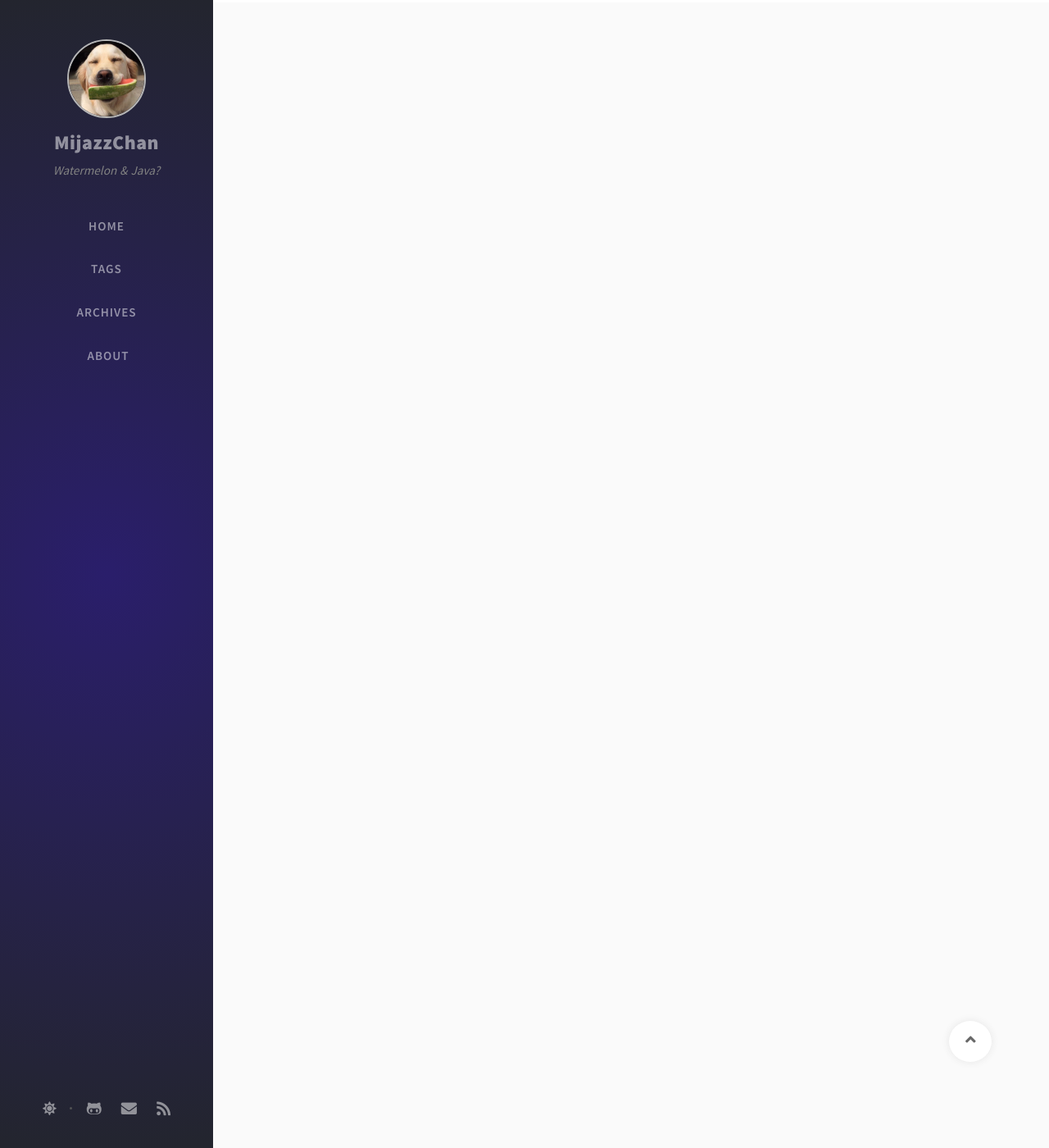
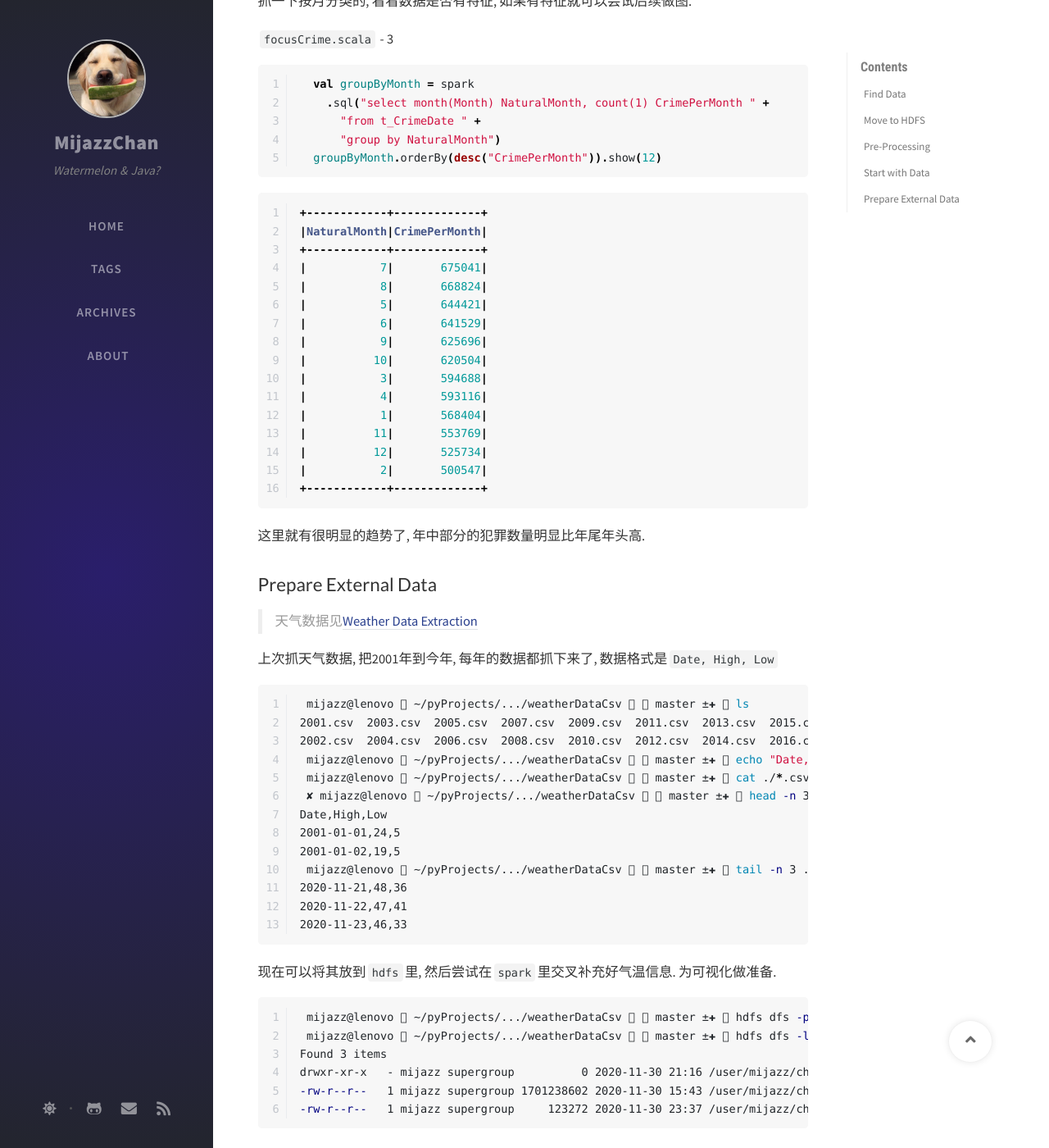
Before and after one commit to MijazzChan/MijazzChan.github.io, a Jekyll site: the page built from _posts/2020-11-29-Hadoop+Spark-Data-Practicing-EP4.md, in a window 1280 px wide and 1400 px high, scrolled down 11173 px. Shown: the whole window at 82% size. Built offline with Jekyll 4.4.1, drawn with Linux system fonts in a browser that asks for light colours; nearby versions of some CDN libraries; comment, search, counter and statistics services are not loaded; some of the changed text lies outside the part shown.

Commit message:
HadoopSparkEP4 finished

````diff
--- a/_posts/2020-11-29-Hadoop+Spark-Data-Practicing-EP4.md
+++ b/_posts/2020-11-29-Hadoop+Spark-Data-Practicing-EP4.md
@@ -470,3 +470,108 @@ only showing top 20 rows
 #### Crime Summary(Spark SQL)
 
 > `DataFrame`内操作也行, 抱着入门框架的心态, 硬上`Spark SQL`吧
+
+只看总的犯罪统计, 抓个靠前的十宗罪吧
+
+> 这里留了点代码, 到时候往Hive里面写或者往MariaDB里面写, 换到pyspark画图方便些.
+
+`focusCrime.scala` - 2
+
+> 注意的是: 要使用`spark sql`, `dataframe`或者`rdd`里面的东西要做成一个`View`, 就可以当成一个表做结构化查询了.
+
+```scala
+  data.createOrReplaceTempView("t_CrimeDate")
+
+  val eachCrimeSummary = spark.
+    sql("select Crime, count(1) Occurs " +
+      "from t_CrimeDate " +
+      "group by Crime")
+  // For Writing in CSV or Hive DB in further PySpark Usage
+//  eachCrimeSummary.write.option("header", true).csv("")
+  eachCrimeSummary.orderBy(desc("Occurs")).show(10)
+```
+
+```scala
++-------------------+-------+
+|              Crime| Occurs|
++-------------------+-------+
+|              THEFT|1522618|  # 偷窃
+|            BATTERY|1321333|  # 殴打
+|    CRIMINAL DAMAGE| 821509|  # 破坏(刑事)
+|          NARCOTICS| 733993|  # 毒品犯罪
+|            ASSAULT| 456288|  # 攻击
+|      OTHER OFFENSE| 447617|  # 其他侵犯
+|           BURGLARY| 406317|  # 非法入侵
+|MOTOR VEHICLE THEFT| 331980|  # 盗窃车辆
+| DECEPTIVE PRACTICE| 297519|  # 诈骗
+|            ROBBERY| 270936|  # 抢劫
++-------------------+-------+
+```
+
+#### Monthly Summary(Spark SQL)
+
+抓一下按月分类的, 看看数据是否有特征, 如果有特征就可以尝试后续做图.
+
+`focusCrime.scala` - 3
+
+```scala
+  val groupByMonth = spark
+    .sql("select month(Month) NaturalMonth, count(1) CrimePerMonth " +
+      "from t_CrimeDate " +
+      "group by NaturalMonth")
+  groupByMonth.orderBy(desc("CrimePerMonth")).show(12)
+```
+
+```scala
++------------+-------------+
+|NaturalMonth|CrimePerMonth|
++------------+-------------+
+|           7|       675041|
+|           8|       668824|
+|           5|       644421|
+|           6|       641529|
+|           9|       625696|
+|          10|       620504|
+|           3|       594688|
+|           4|       593116|
+|           1|       568404|
+|          11|       553769|
+|          12|       525734|
+|           2|       500547|
++------------+-------------+
+```
+
+这里就有很明显的趋势了, 年中部分的犯罪数量明显比年尾年头高.
+
+## Prepare External Data
+
+> 天气数据见[Weather Data Extraction](https://mijazzchan.github.io/posts/Weather-Data-Extraction/)
+
+上次抓天气数据, 把2001年到今年, 每年的数据都抓下来了, 数据格式是`Date, High, Low`
+
+```shell
+ mijazz@lenovo  ~/pyProjects/.../weatherDataCsv   master ±✚  ls
+2001.csv  2003.csv  2005.csv  2007.csv  2009.csv  2011.csv  2013.csv  2015.csv  2017.csv  2019.csv
+2002.csv  2004.csv  2006.csv  2008.csv  2010.csv  2012.csv  2014.csv  2016.csv  2018.csv  2020.csv
+ mijazz@lenovo  ~/pyProjects/.../weatherDataCsv   master ±✚  echo "Date,High,Low" > ./temperature.full.csv
+ mijazz@lenovo  ~/pyProjects/.../weatherDataCsv   master ±✚  cat ./*.csv >> ./temperature.full.csv
+ ✘ mijazz@lenovo  ~/pyProjects/.../weatherDataCsv   master ±✚  head -n 3 ./temperature.full.csv
+Date,High,Low
+2001-01-01,24,5
+2001-01-02,19,5
+ mijazz@lenovo  ~/pyProjects/.../weatherDataCsv   master ±✚  tail -n 3 ./temperature.full.csv
+2020-11-21,48,36
+2020-11-22,47,41
+2020-11-23,46,33
+```
+
+现在可以将其放到`hdfs`里, 然后尝试在`spark`里交叉补充好气温信息. 为可视化做准备.
+
+```shell
+ mijazz@lenovo  ~/pyProjects/.../weatherDataCsv   master ±✚  hdfs dfs -put ./temperature.full.csv /user/mijazz/chicagoData/temperature.full.csv
+ mijazz@lenovo  ~/pyProjects/.../weatherDataCsv   master ±✚  hdfs dfs -ls /user/mijazz/chicagoData
+Found 3 items
+drwxr-xr-x   - mijazz supergroup          0 2020-11-30 21:16 /user/mijazz/chicagoData/dateDF.csv
+-rw-r--r--   1 mijazz supergroup 1701238602 2020-11-30 15:43 /user/mijazz/chicagoData/originCrimeData.csv
+-rw-r--r--   1 mijazz supergroup     123272 2020-11-30 23:37 /user/mijazz/chicagoData/temperature.full.csv
+```
````
